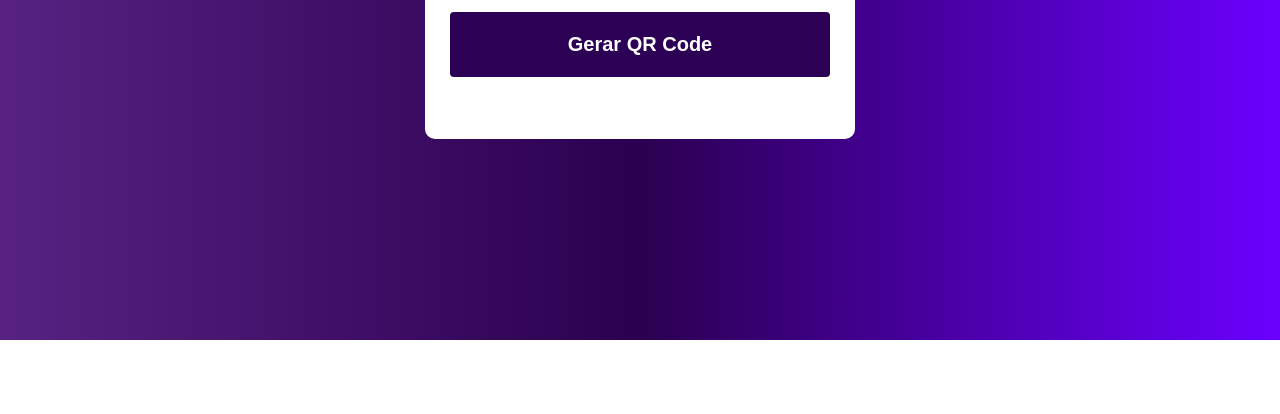
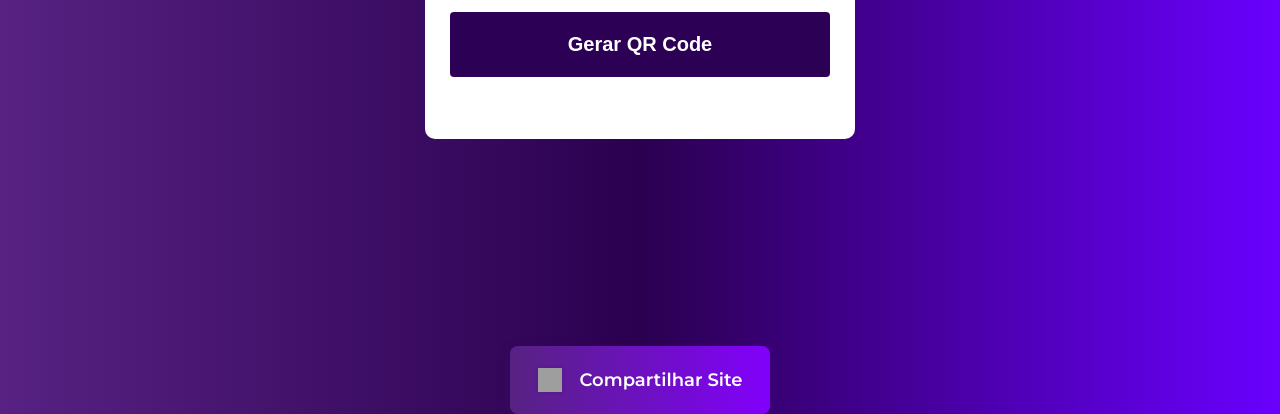
Before and after one commit to mourivs/ezcode, a plain HTML site: page index.html in a window 1280 px wide. Shown: the part 460-874 px from the top of the page. Before the commit the page ends 800 px from the top, so only its background shows below. Drawn offline with Linux system fonts and the light colour scheme; grey boxes are pictures that could not be loaded; a web font is replaced by a local one.

Commit message:
Atualiza layout dos botões e visual do site

```diff
--- a/index.html
+++ b/index.html
@@ -28,7 +28,7 @@
     <button class="download-btn">
       <img src="https://img.icons8.com/?size=100&id=11877&format=png&color=FFFFFF" alt="Download" width="20" height="20" />
       Download QR Code
-    </button
+    </button>
   </a>
   <button class="share-btn" onclick="share()">
     <img src="https://img.icons8.com/?size=100&id=58564&format=png&color=FFFFFF" alt="Share" width="20" height="20" />
--- a/style.css
+++ b/style.css
@@ -124,45 +124,52 @@ header h1 {
 
 .action-buttons {
     display: flex;
-    gap: 12px;
+    flex-direction: row;
+    gap: 18px;
     justify-content: center;
-    margin-top: 18px;
-    text-decoration: none;
+    align-items: center;
+    margin-top: 24px;
+    width: 100%;
 }
 
 .download-btn, .share-btn {
     display: flex;
-    text-decoration: none;
     align-items: center;
     gap: 8px;
-    background: #2c0055;
-    ;
+    background: linear-gradient(90deg, #572282 0%, #8200fc 100%);
     color: #fff;
-    border: 1px solid #ffffff4d;
-    border-radius: 6px;
-    padding: 10px 18px;
-    font-size: 16px;
+    border: none;
+    border-radius: 8px;
+    min-width: 240px;
+    height: 68px;
+    font-size: 18px;
     font-family: Montserrat, sans-serif;
     font-weight: 600;
     cursor: pointer;
-    transition: background 0.3s, transform 0.2s;
-    box-shadow: 0 2px 8px rgba(87, 34, 130, 0.08);
-
+    box-shadow: 0 4px 16px rgba(87, 34, 130, 0.12);
+    padding: 0 28px;
+    transition: background 0.3s, transform 0.18s, box-shadow 0.18s;
+    text-decoration: none;
 }
 
 .download-btn:hover, .share-btn:hover {
     background: linear-gradient(90deg, #8200fc 0%, #572282 100%);
-    transform: translateY(2px) scale(1.04);
+    transform: translateY(-2px) scale(1.05);
+    box-shadow: 0 6px 18px rgba(87, 34, 130, 0.18);
+    filter: brightness(1.08);
     text-decoration: none;
 }
 
 .download-btn img, .share-btn img {
     filter: drop-shadow(0 0 2px #0002);
-    text-decoration: none;
+    margin-right: 10px;
+    width: 24px;
+    height: 24px;
 }
-#download-btn:focus,/*tirando text decoration*/
-#download-btn:active,
-#download-btn {
+
+.action-buttons a:focus,
+.action-buttons a:active,
+.action-buttons a {
     outline: none;
     box-shadow: none;
     text-decoration: none;
```
